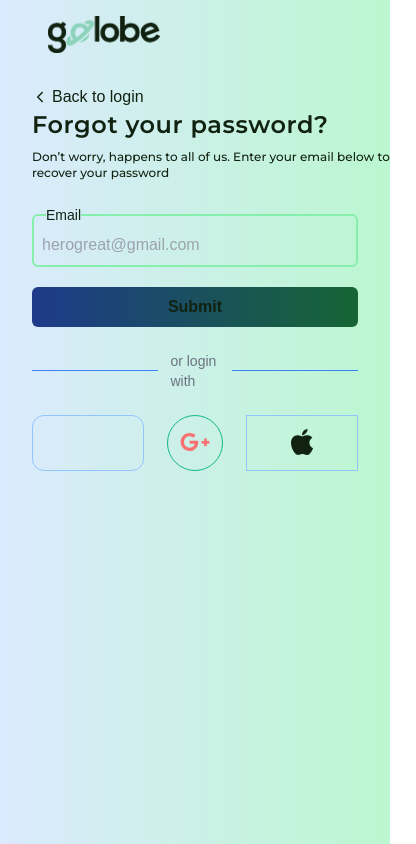
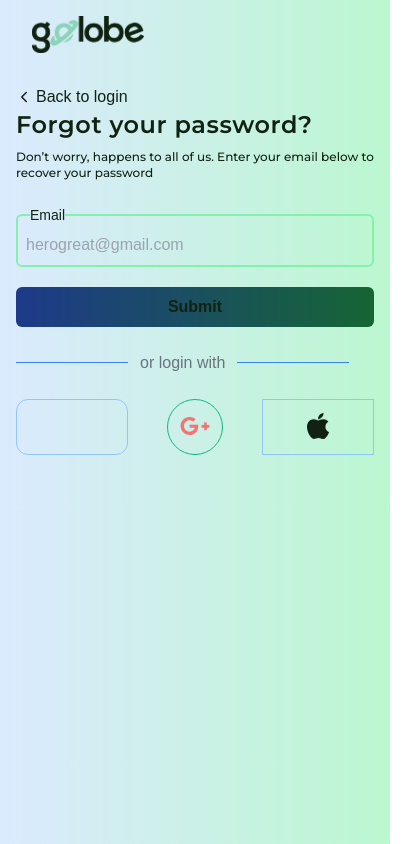
Before and after one commit to Heritagify/Travelling-Website, a React (Vite) app: page /forgottenPassword in a window 390 px wide. Shown: the whole page, 416 px wide, since content can reach past the window. Built offline with nearby package versions, Linux system fonts and the light colour scheme; some icons are missing; a web font is replaced by a local one.

Commit message:
page responsiveness

```diff
--- a/src/ForgotPassword.jsx
+++ b/src/ForgotPassword.jsx
@@ -37,7 +37,7 @@ const ForgotPassword = () => {
     <div className="bg-gradient-to-r from-blue-100 to-green-200 animate-gradient min-h-screen">
       <div className="md:flex">
 
-          <div className="md:w-1/2 p-4 md:p-10">
+          <div className="md:w-1/2 py-4 md:py-0 md:p-10">
             <Link to="/">
               <img src={ logo } className="w-28 mx-8" alt="logo"/>
             </Link>
@@ -46,7 +46,7 @@ const ForgotPassword = () => {
                 <IoChevronBack/> Back to login
               </Link>
               <h1 className="text-2xl md:text-4xl tracking-wide font-semibold font-monts">Forgot your password?</h1>
-                        <p className="w-96 text-xs font-monts py-2 font-medium">Don’t worry, happens to all of us. Enter your email below to recover your password</p>
+              <p className="md:w-96 text-xs font-monts py-2 font-medium">Don’t worry, happens to all of us. Enter your email below to recover your password</p>
 
                  {/* ----------input Field--------- */}
             <fieldset className='border-2 border-green-300 py-1 w-full mt-4 my-5 rounded-md '>
@@ -64,15 +64,19 @@ const ForgotPassword = () => {
                 placeholder="herogreat@gmail.com"
               />
             </fieldset>
-                {formik.touched.email && formik.errors.email ? (
+                {formik.touched.email && formik.errors.email ?
+                (
                   <div className="text-red-500 text-sm my-2">{formik.errors.email}</div>
                 ) : null}
                 <button className='w-full py-2 rounded-md font-semibold hover:text-white bg-gradient-to-r from-blue-900 to-green-800'>Submit</button>
+
                 <div className="flex items-center py-6">
-                              <div className="w-48 border-t border-blue-500"></div>
-                              <div className="mx-3 text-sm text-gray-500">or login with</div>
-                              <div className="w-48 border-t border-blue-500"></div>
+                  <div className="w-28 md:w-48 border-t border-blue-500"></div>
+                  <div className="mx-3 md:text-sm text-gray-500">or login with</div>
+                  <div className="w-28 md:w-48 border-t border-blue-500"></div>
                 </div>
+
+
                   {/* -----------OTHER LOGIN OPTIONS----------- */}
                   <div className="flex justify-between">
                     <button
```
Also changed, not shown: src/Login.jsx (+4 -4 lines). Lines whose indentation alone changed are shown as unchanged.
